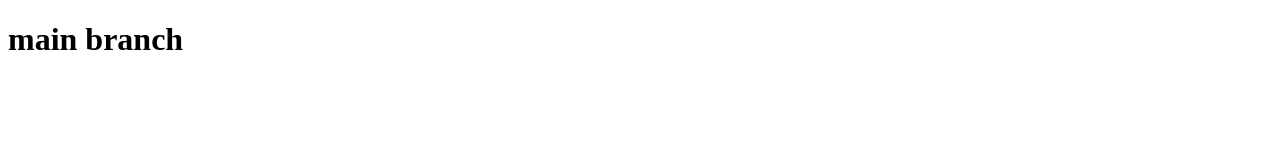
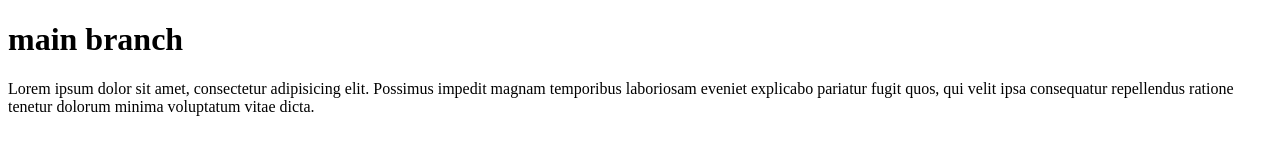
Before and after one commit to tejaswini15-github/git-task-of-3, a plain HTML site: page index.html in a window 1280 px wide. Drawn offline with Linux system fonts and the light colour scheme.

Commit message:
modify branch2

```diff
--- a/index.html
+++ b/index.html
@@ -7,5 +7,6 @@
 </head>
 <body>
     <h1>main branch</h1>
+    <p>Lorem ipsum dolor sit amet, consectetur adipisicing elit. Possimus impedit magnam temporibus laboriosam eveniet explicabo pariatur fugit quos, qui velit ipsa consequatur repellendus ratione tenetur dolorum minima voluptatum vitae dicta.</p>
 </body>
 </html>
```
